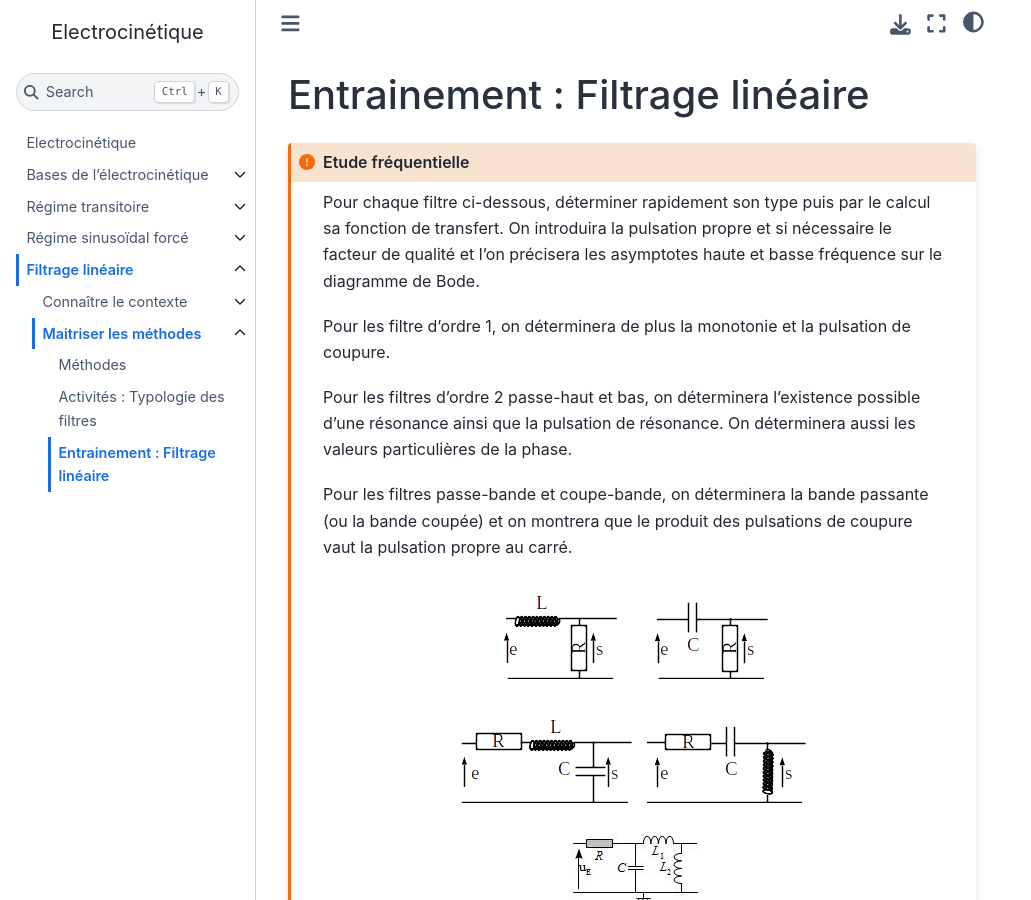
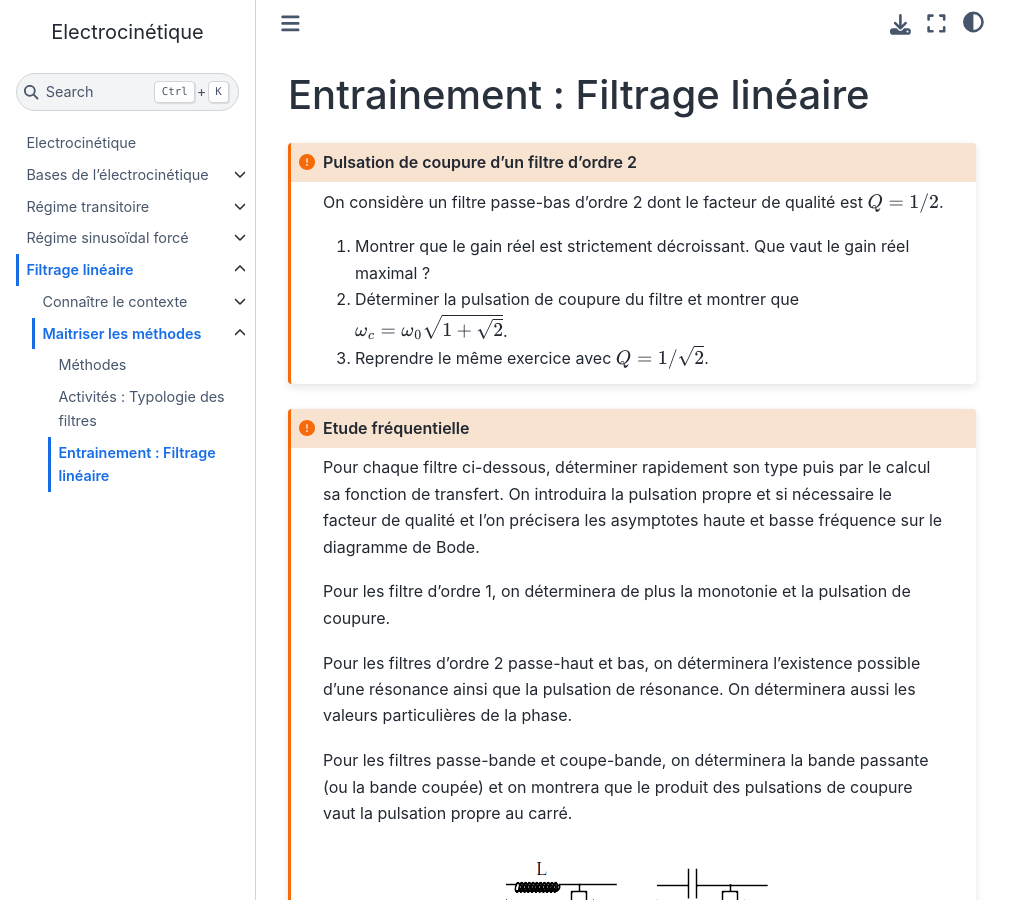
Before and after one commit to pcsi3physiquestan/electrocinetique_sources, a Jupyter Book: the page built from notebook/el_filtrage_td.md, in a window 1280 px wide and 900 px high. Shown: the whole window, without its empty margins (0-1031 px from the left). Built offline with Jupyter Book 1.0.4 settings and Sphinx 7.4.7 and the Sphinx Book theme 1.1.4, drawn with Linux system fonts in a browser that asks for light colours.

Commit message:
Mise à jour automatique

`````diff
--- a/notebook/el_filtrage_td.md
+++ b/notebook/el_filtrage_td.md
@@ -14,6 +14,14 @@ kernelspec:
   name: python3
 ---
 # Entrainement : Filtrage linéaire
+
+````{admonition} Pulsation de coupure d'un filtre d'ordre 2
+:class: attention
+On considère un filtre passe-bas d'ordre 2 dont le facteur de qualité est $Q = 1/2$.
+1. Montrer que le gain réel est strictement décroissant. Que vaut le gain réel maximal ?
+2. Déterminer la pulsation de coupure du filtre et montrer que $\omega_c = \omega_0 \sqrt{1 + \sqrt{2}}$.
+3. Reprendre le même exercice avec $Q = 1 / \sqrt{2}$.
+````
 
 ````{admonition} Etude fréquentielle
 :class: attention
@@ -61,8 +69,8 @@ Dans l'ordre:
 __Cet exercice traite un montage que vous DEVEZ reconnaître et savoir étudier comme une question de cours.__
 
 1. Déterminer la relation entrée sortie du montage suivant en grandeur complexe puis la relation temporelle entrée-sortie. Justifier ainsi l'appelation du montage.
-1. Proposer une utilisation pratique de ce montage en sortie d'un capteur qu'on précisera. Quel problème ce montage risque-t-il de poser à basse fréquence ?
-1. Déterminer l'impédance d'entrée du montage.
+2. Proposer une utilisation pratique de ce montage en sortie d'un capteur qu'on précisera. Quel problème ce montage risque-t-il de poser à basse fréquence ?
+3. Déterminer l'impédance d'entrée du montage.
 
 ```{figure} ./images/elec_integrateur.png
 :name: fig_219
`````
